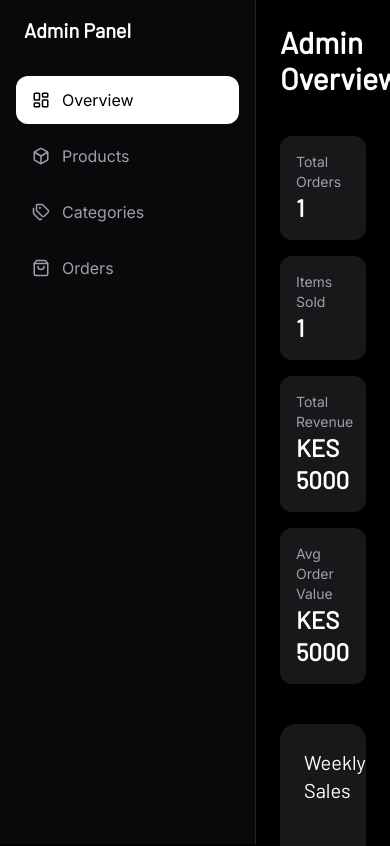
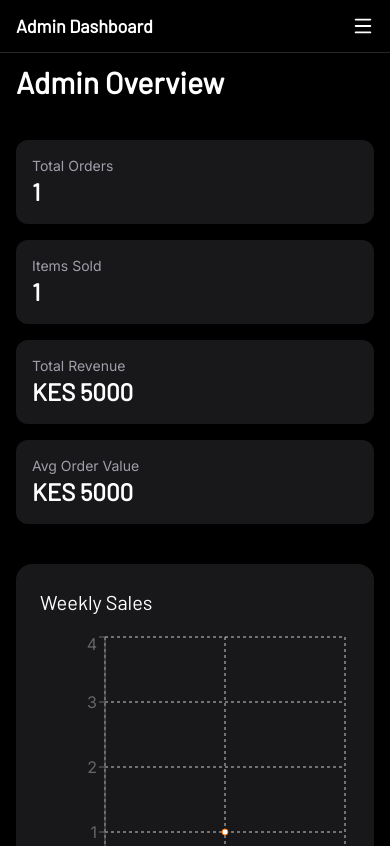
Before and after one commit to brianngoyoni-254/Nyota-wear, a React (Vite) app: page /admin in a window 390 px wide. Shown: the top 846 px of the page. Built offline with nearby package versions, Linux system fonts and the light colour scheme; data requests are answered from the project's data file.

Commit message:
fixed phone responsiveness

```diff
--- a/src/components/Navbar.jsx
+++ b/src/components/Navbar.jsx
@@ -1,5 +1,6 @@
+import { useState } from "react";
 import { NavLink } from "react-router-dom";
-import { Heart, ShoppingCart } from "lucide-react";
+import { Heart, ShoppingCart, Menu, X } from "lucide-react";
 
 import { useCart } from "../context/CartContext";
 import { useWishlist } from "../context/WishlistContext";
@@ -7,17 +8,28 @@ import { useWishlist } from "../context/WishlistContext";
 function Navbar() {
   const { totalItems } = useCart();
   const { wishlist } = useWishlist();
+  const [open, setOpen] = useState(false);
 
   return (
-    <nav className="flex items-center justify-between px-8 py-5 border-b border-zinc-800">
+    <nav className="border-b border-zinc-800 px-4 sm:px-6 lg:px-8 py-4">
+
+      <div className="flex items-center justify-between">
 
         {/* BRAND */}
-      <h1 className="text-2xl font-bold tracking-wide">
+        <h1 className="text-xl sm:text-2xl font-bold tracking-wide">
           Nyota Wear
         </h1>
 
-      {/* NAV LINKS */}
-      <div className="flex items-center gap-6 text-sm uppercase tracking-wider">
+        {/* MOBILE MENU BUTTON */}
+        <button
+          className="md:hidden text-white"
+          onClick={() => setOpen(!open)}
+        >
+          {open ? <X size={22} /> : <Menu size={22} />}
+        </button>
+
+        {/* DESKTOP NAV */}
+        <div className="hidden md:flex items-center gap-6 text-sm uppercase tracking-wider">
 
           <NavLink
             to="/"
@@ -73,8 +85,60 @@ function Navbar() {
               </span>
             )}
           </NavLink>
+        </div>
+      </div>
 
+      {/* MOBILE MENU */}
+      {open && (
+        <div className="md:hidden mt-4 flex flex-col gap-4 text-sm uppercase tracking-wider">
+
+          <NavLink
+            to="/"
+            onClick={() => setOpen(false)}
+            className={({ isActive }) =>
+              isActive ? "text-white" : "text-zinc-500"
+            }
+          >
+            Home
+          </NavLink>
+
+          <NavLink
+            to="/shop"
+            onClick={() => setOpen(false)}
+            className={({ isActive }) =>
+              isActive ? "text-white" : "text-zinc-500"
+            }
+          >
+            Shop
+          </NavLink>
+
+          <NavLink
+            to="/admin"
+            onClick={() => setOpen(false)}
+            className={({ isActive }) =>
+              isActive ? "text-white" : "text-zinc-500"
+            }
+          >
+            Admin
+          </NavLink>
+
+          <NavLink
+            to="/cart"
+            onClick={() => setOpen(false)}
+            className="text-zinc-400"
+          >
+            Cart ({totalItems})
+          </NavLink>
+
+          <NavLink
+            to="/wishlist"
+            onClick={() => setOpen(false)}
+            className="text-zinc-400"
+          >
+            Wishlist ({wishlist.length})
+          </NavLink>
         </div>
+      )}
     </nav>
   );
 }
--- a/src/components/Sidebar.jsx
+++ b/src/components/Sidebar.jsx
@@ -3,10 +3,11 @@ import {
   LayoutDashboard,
   Box,
   Tags,
-  ShoppingBag
+  ShoppingBag,
+  X
 } from "lucide-react";
 
-function Sidebar() {
+function Sidebar({ onClose }) {
   const linkClass = ({ isActive }) =>
     `flex items-center gap-3 px-4 py-3 rounded-xl transition ${
       isActive
@@ -17,38 +18,49 @@ function Sidebar() {
   return (
     <aside
       className="
-        fixed top-0 left-0
-        h-screen w-64
+        fixed md:static top-0 left-0
+        h-full md:h-screen w-64
         bg-zinc-950
         border-r border-zinc-800
         p-4
         overflow-y-auto
         z-50
+        transform transition-transform duration-300
+        md:translate-x-0
       "
     >
-      {/* TITLE */}
-      <h2 className="text-xl font-bold mb-8 px-2">
+      {/* MOBILE HEADER (close button) */}
+      <div className="flex items-center justify-between mb-6 md:hidden">
+        <h2 className="text-lg font-bold">Admin Panel</h2>
+
+        <button onClick={onClose}>
+          <X size={20} />
+        </button>
+      </div>
+
+      {/* DESKTOP TITLE */}
+      <h2 className="hidden md:block text-xl font-bold mb-8 px-2">
         Admin Panel
       </h2>
 
       {/* NAV */}
       <nav className="space-y-2">
-        <NavLink to="/admin" end className={linkClass}>
+        <NavLink to="/admin" end className={linkClass} onClick={onClose}>
           <LayoutDashboard size={18} />
           Overview
         </NavLink>
 
-        <NavLink to="/admin/products" className={linkClass}>
+        <NavLink to="/admin/products" className={linkClass} onClick={onClose}>
           <Box size={18} />
           Products
         </NavLink>
 
-        <NavLink to="/admin/categories" className={linkClass}>
+        <NavLink to="/admin/categories" className={linkClass} onClick={onClose}>
           <Tags size={18} />
           Categories
         </NavLink>
 
-        <NavLink to="/admin/orders" className={linkClass}>
+        <NavLink to="/admin/orders" className={linkClass} onClick={onClose}>
           <ShoppingBag size={18} />
           Orders
         </NavLink>
--- a/src/pages/AdminLayout.jsx
+++ b/src/pages/AdminLayout.jsx
@@ -1,22 +1,58 @@
+import { useState } from "react";
 import Sidebar from "../components/Sidebar";
 import { Outlet } from "react-router-dom";
+import { Menu, X } from "lucide-react";
 
 function AdminLayout() {
+  const [open, setOpen] = useState(false);
+
   return (
     <div className="flex bg-black text-white min-h-screen overflow-x-hidden">
 
+      {/* MOBILE TOP BAR */}
+      <div className="md:hidden fixed top-0 left-0 right-0 z-50 flex items-center justify-between px-4 py-3 border-b border-zinc-800 bg-black">
+        <h1 className="font-bold text-lg">Admin Dashboard</h1>
+
+        <button onClick={() => setOpen(!open)}>
+          {open ? <X size={22} /> : <Menu size={22} />}
+        </button>
+      </div>
+
       {/* SIDEBAR */}
-      <Sidebar />
+      <aside
+        className={`
+          fixed md:static z-40
+          top-0 left-0 h-full
+          w-64 bg-black border-r border-zinc-800
+          transform transition-transform duration-300
+          ${open ? "translate-x-0" : "-translate-x-full"}
+          md:translate-x-0
+        `}
+      >
+        <Sidebar onClose={() => setOpen(false)} />
+      </aside>
 
-      {/* MAIN CONTENT AREA */}
-      <main className="
-        flex-1
-        min-w-0
-        ml-64
-        p-6
-        overflow-x-hidden
-        max-w-full
-      ">
+      {/* MOBILE OVERLAY */}
+      {open && (
+        <div
+          className="fixed inset-0 bg-black/60 md:hidden z-30"
+          onClick={() => setOpen(false)}
+        />
+      )}
+
+      {/* MAIN CONTENT */}
+      <main
+        className="
+          flex-1
+          min-w-0
+          w-full
+          md:ml-64
+          pt-16 md:pt-0
+          p-4 sm:p-6 lg:p-8
+          overflow-x-hidden
+          max-w-full
+        "
+      >
         <Outlet />
       </main>
 
```
Lines whose indentation alone changed are shown as unchanged.
